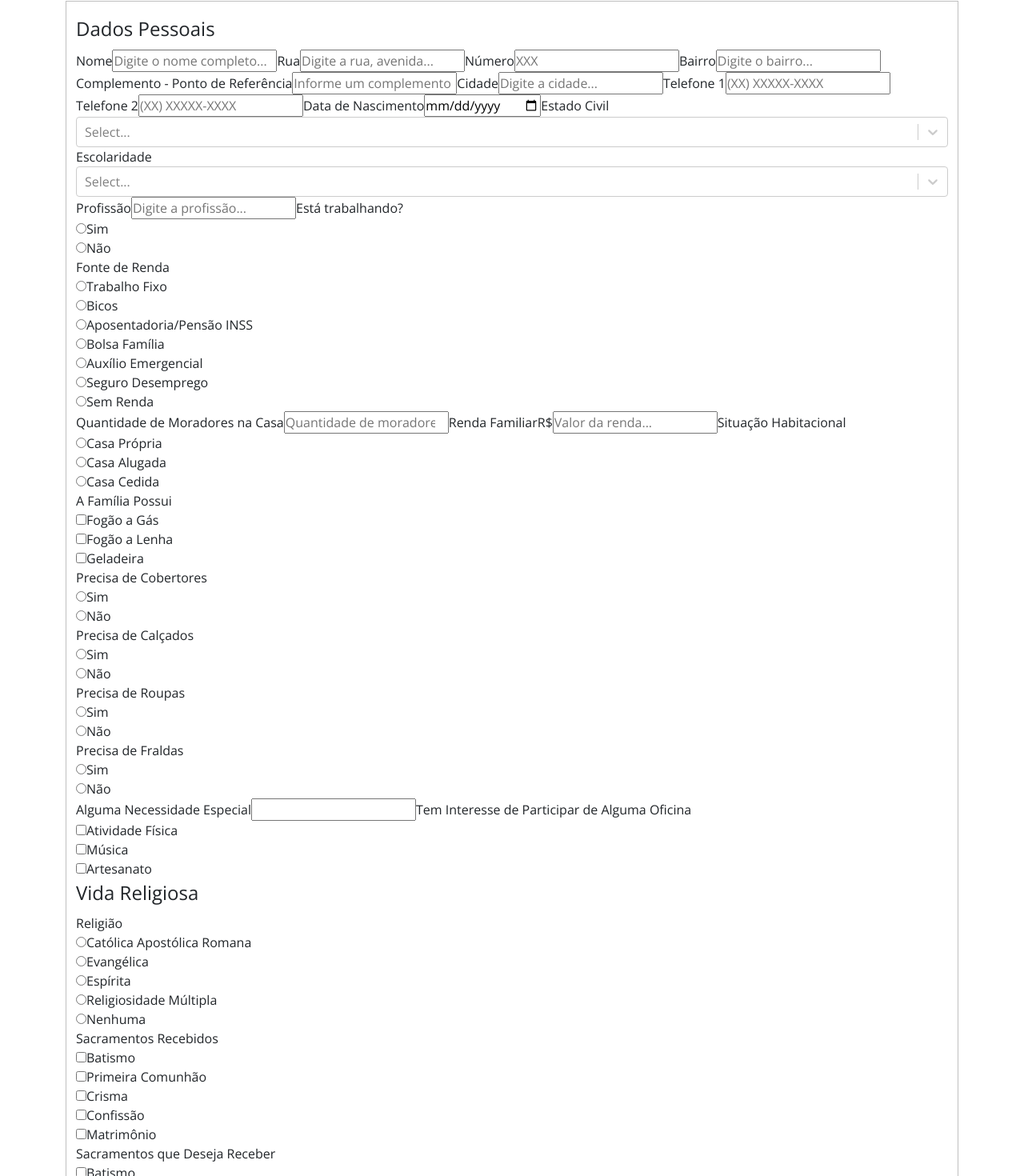
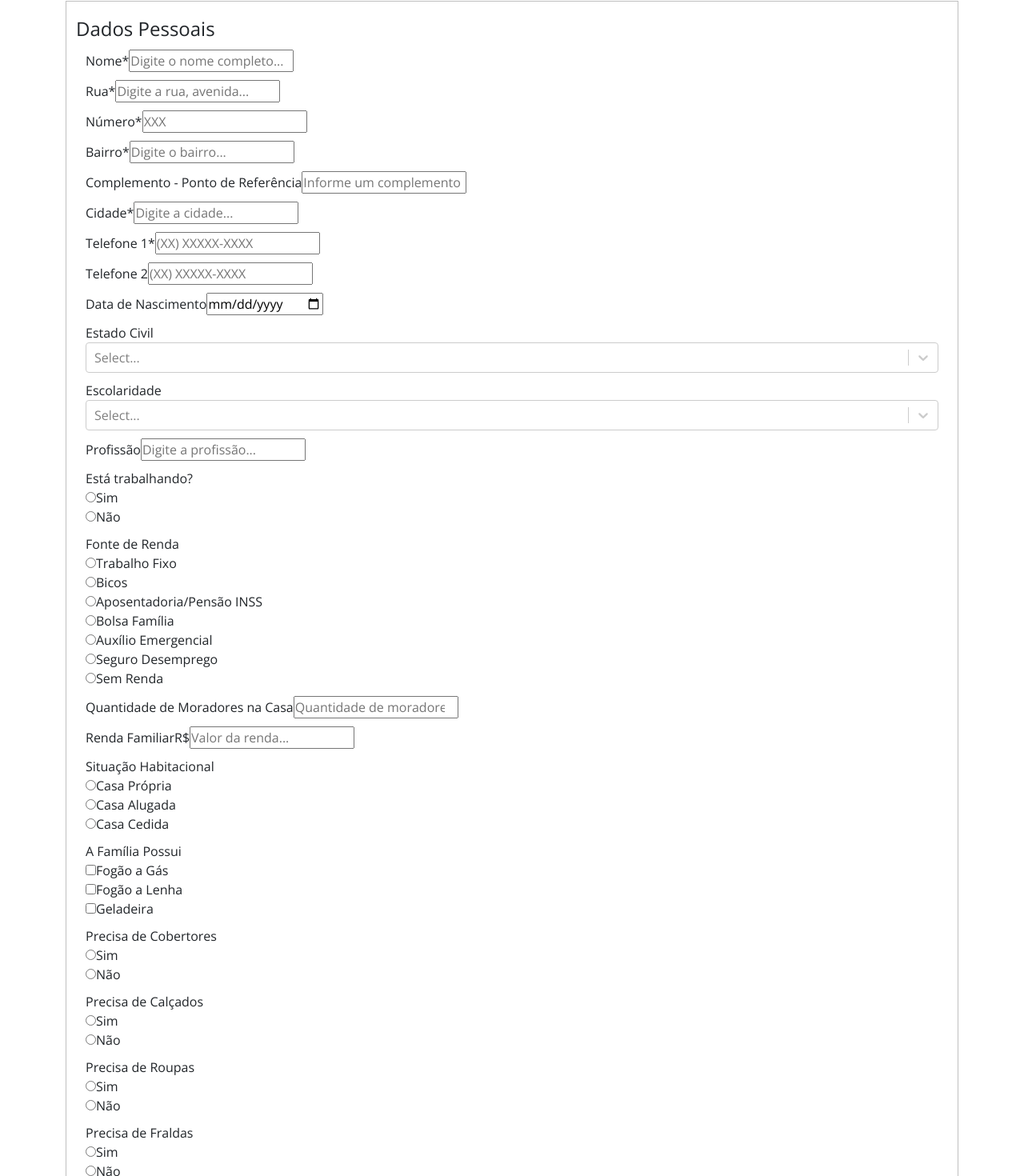
Before and after one commit to FabricioCruzz/Projeto-Bom-Samaritano-v2, a React (Create React App) app: page /cadastros/cadastrar in a window 1280 px wide. Shown: the part 133-1603 px from the top of the page at 80% size. Built offline with nearby package versions, Linux system fonts and the light colour scheme.

Commit message:
Implementando validações nos campos do cadastro

```diff
--- a/package.json
+++ b/package.json
@@ -21,7 +21,8 @@
     "react-select": "^5.7.0",
     "sass": "^1.57.1",
     "sort-by": "^1.2.0",
-    "web-vitals": "^2.1.4"
+    "web-vitals": "^2.1.4",
+    "yup": "^0.32.11"
   },
   "scripts": {
     "start": "react-scripts start",
--- a/src/components/cadastros/cadastrarFamilias/CadastroFamilias.js
+++ b/src/components/cadastros/cadastrarFamilias/CadastroFamilias.js
@@ -1,11 +1,14 @@
 import React from 'react'
 import './CadastroFamilias.scss'
 import { Container } from 'react-bootstrap'
-import { Formik, Field, Form } from 'formik'
+import { Formik, Field, Form, ErrorMessage } from 'formik'
 import CustomSelect from '../../customSelect/CustomSelect'
 import CustomRadioButton from '../../customRadioButton/CustomRadioButtons'
 import CustomCheckbox from '../../customCheckbox/CustomCheckbox'
 import AdditionalInput from '../../inputs/AdditionalInput'
+import * as Yup from 'yup'
+import { phoneNumber } from '../../../utils/validations'
+
 
 // Exportar de um arquivo separado???
 const optionsMaritalStatus = [
@@ -92,6 +95,43 @@ const optionsChurchActivity = [
     { value: 'fazendo-oracoes-em-casa', label: 'Fazendo suas orações em casa' },
 ]
 
+const errorMessages = {
+    fieldReq: 'Campo requerido!',
+    phoneInvalid: 'O telefone deve estar no formato (99) 99999-9999',
+}
+
+const validationSchema = Yup.object().shape({
+
+    completeName: Yup.string().required(errorMessages.fieldReq),
+    street: Yup.string().required(errorMessages.fieldReq),
+    houseNumber: Yup.number().required(errorMessages.fieldReq),
+    district: Yup.string().required(errorMessages.fieldReq),
+    city: Yup.string().required(errorMessages.fieldReq),
+    phone1: Yup.string().matches(phoneNumber, errorMessages.phoneInvalid).required(errorMessages.fieldReq),
+    // birthDate: '',
+    // maritalStatus: '',
+    // schoolLevel: '',
+    // occupation: '',
+    // isWorking: '',
+    // srcIncome: '',
+    // numberOfResidents: '',
+    // familyIncome: '',
+    // housingSituation: '',
+    // appliances: [],
+    // needBlankets: '',
+    // needShoes: { answer: '', number: '' },
+    // needClothes: { answer: '', pantsNumber: '', tShirtCoatSize: '' },
+    // needDiapers: { answer: '', size: '' },
+    // specialNeed: '',
+    // workshop: [],
+    // religion: '',
+    // receivedSacraments: [],
+    // wishReceiveSacraments: [],
+    // attendanceMass: '',
+    // churchActivity: [],
+    // memberPastoralsMovements: { answer: '', which: '' },
+})
+
 const CadastroFamilias = () =>{
 
     return (
@@ -99,6 +139,7 @@ const CadastroFamilias = () =>{
             <h2 className="pbs-title-h2">Cadastrar Família</h2>
             <Container className="container-form">
                 <Formik
+                validationSchema={ validationSchema }
                  initialValues= {{
                     completeName: '',
                     street: '',
@@ -137,12 +178,13 @@ const CadastroFamilias = () =>{
                 }}
                 >
                     {
-                        ({values}) => (
-                            <Form>
+                        ({ values, errors }) => (
+                            <Form className="cds-form">
                                 <fieldset>
                                     <legend>Dados Pessoais</legend>
 
-                                    <label htmlFor="completeName">Nome</label>
+                                    <Container>
+                                        <label htmlFor="completeName">Nome*</label>
                                         <Field
                                         type="text"
                                         id="completeName"
@@ -150,7 +192,11 @@ const CadastroFamilias = () =>{
                                         placeholder="Digite o nome completo..."
                                         />
 
-                                    <label htmlFor="street">Rua</label>
+                                        <ErrorMessage component="div" className="errorMsg" name="completeName"/>
+                                    </Container>
+
+                                    <Container>
+                                        <label htmlFor="street">Rua*</label>
                                         <Field
                                         type="text"
                                         id="street"
@@ -158,7 +204,12 @@ const CadastroFamilias = () =>{
                                         placeholder="Digite a rua, avenida..."
                                         />
 
-                                    <label htmlFor="houseNumber">Número</label>
+                                        <ErrorMessage component="div" className="errorMsg" name="street"/>
+                                    </Container>
+
+
+                                    <Container>
+                                        <label htmlFor="houseNumber">Número*</label>
                                         <Field
                                         type="text"
                                         id="houseNumber"
@@ -166,7 +217,11 @@ const CadastroFamilias = () =>{
                                         placeholder="XXX"
                                         />
 
-                                    <label htmlFor="district">Bairro</label>
+                                        <ErrorMessage component="div" className="errorMsg" name="houseNumber"/>
+                                    </Container>
+
+                                    <Container>
+                                        <label htmlFor="district">Bairro*</label>
                                         <Field
                                         type="text"
                                         id="district"
@@ -174,6 +229,10 @@ const CadastroFamilias = () =>{
                                         placeholder="Digite o bairro..."
                                         />
 
+                                        <ErrorMessage component="div" className="errorMsg" name="district"/>
+                                    </Container>
+
+                                    <Container>
                                         <label htmlFor="addressComplement">Complemento - Ponto de Referência</label>
                                         <Field
                                         type="text"
@@ -181,38 +240,51 @@ const CadastroFamilias = () =>{
                                         name="addressComplement"
                                         placeholder="Informe um complemento ou ponto de referência..."
                                         />
+                                    </Container>
 
-                                    <label htmlFor="city">Cidade</label>
+                                    <Container>
+                                        <label htmlFor="city">Cidade*</label>
                                         <Field
                                         type="text"
                                         id="city"
                                         name="city"
                                         placeholder="Digite a cidade..."
                                         />
+                                        <ErrorMessage component="div" className="errorMsg" name="city"/>
+                                    </Container>
 
-                                    <label htmlFor="phone1">Telefone 1</label>
+                                    <Container>
+                                        <label htmlFor="phone1">Telefone 1*</label>
                                         <Field
-                                    type="text"
+                                        type="tel"
                                         id="phone1"
                                         name="phone1"
                                         placeholder="(XX) XXXXX-XXXX"
                                         />
+                                        <ErrorMessage component="div" className="errorMsg" name="phone1"/>
+                                    </Container>
 
+                                    <Container>
                                         <label htmlFor="phone2">Telefone 2</label>
                                         <Field
-                                    type="text"
+                                        type="tel"
                                         id="phone2"
                                         name="phone2"
                                         placeholder="(XX) XXXXX-XXXX"
                                         />
+                                    </Container>
 
+                                    <Container>
                                         <label htmlFor="birthDate">Data de Nascimento</label>
                                         <Field
                                         type="date"
                                         id="birthDate"
                                         name="birthDate"
                                         />
+                                        <ErrorMessage component="div" className="errorMsg" name="birthDate"/>
+                                    </Container>
 
+                                    <Container>
                                         <label htmlFor="maritalStatus">Estado Civil</label>
                                         <Field
                                         name="maritalStatus"
@@ -220,7 +292,9 @@ const CadastroFamilias = () =>{
                                         component={ CustomSelect }
                                         options={ optionsMaritalStatus }
                                         />
+                                    </Container>
 
+                                    <Container>
                                         <label htmlFor="schoolLevel">Escolaridade</label>
                                         <Field
                                         name="schoolLevel"
@@ -228,7 +302,9 @@ const CadastroFamilias = () =>{
                                         component={ CustomSelect }
                                         options={ optionsSchoolLevel }
                                         />
+                                    </Container>
 
+                                    <Container>
                                         <label htmlFor="occupation">Profissão</label>
                                         <Field
                                         type="text"
@@ -236,7 +312,9 @@ const CadastroFamilias = () =>{
                                         name="occupation"
                                         placeholder="Digite a profissão..."
                                         />
+                                    </Container>
 
+                                    <Container>
                                         <label htmlFor="isWorking">Está trabalhando?</label>
                                         <Field
                                         component={ CustomRadioButton }
@@ -244,7 +322,9 @@ const CadastroFamilias = () =>{
                                         name="isWorking"
                                         options={ optionsYesOrNo }
                                         />
+                                    </Container>
 
+                                    <Container>
                                         <label htmlFor="srcIncome">Fonte de Renda</label>
                                         <Field
                                         component={ CustomRadioButton }
@@ -252,7 +332,9 @@ const CadastroFamilias = () =>{
                                         name="srcIncome"
                                         options={ optionsSrcIncome }
                                         />
+                                    </Container>
 
+                                    <Container>
                                         <label htmlFor="numberOfResidents">Quantidade de Moradores na Casa</label>
                                         <Field
                                         type="number"
@@ -260,7 +342,9 @@ const CadastroFamilias = () =>{
                                         name="numberOfResidents"
                                         placeholder="Quantidade de moradores..."
                                         />
+                                    </Container>
 
+                                    <Container>
                                         <label htmlFor="familyIncome">Renda Familiar</label>
                                         <label htmlFor="familyIncome">
                                             R$
@@ -271,7 +355,9 @@ const CadastroFamilias = () =>{
                                             placeholder="Valor da renda..."
                                             />
                                         </label>
+                                    </Container>
 
+                                    <Container>
                                         <label htmlFor="housingSituation">Situação Habitacional</label>
                                         <Field
                                         component={ CustomRadioButton }
@@ -279,7 +365,9 @@ const CadastroFamilias = () =>{
                                         name="housingSituation"
                                         options={ optionsHousingSituation }
                                         />
+                                    </Container>
 
+                                    <Container>
                                         <label htmlFor="appliances">A Família Possui</label>
                                         <Field
                                         component={ CustomCheckbox }
@@ -287,7 +375,9 @@ const CadastroFamilias = () =>{
                                         name="appliances"
                                         options={ optionsAppliances }
                                         />
+                                    </Container>
 
+                                    <Container>
                                         <label htmlFor="needBlankets">Precisa de Cobertores</label>
                                         <Field
                                         component={ CustomRadioButton }
@@ -295,7 +385,9 @@ const CadastroFamilias = () =>{
                                         name="needBlankets"
                                         options={ optionsYesOrNo }
                                         />
+                                    </Container>
 
+                                    <Container>
                                         <label htmlFor="needShoes.answer">Precisa de Calçados</label>
                                         <Field
                                         component={ CustomRadioButton }
@@ -316,7 +408,9 @@ const CadastroFamilias = () =>{
                                         />
                                         : ""
                                     }
+                                    </Container>
 
+                                    <Container>
                                         <label htmlFor="needClothes.answer">Precisa de Roupas</label>
                                         <Field
                                         component={ CustomRadioButton }
@@ -346,7 +440,9 @@ const CadastroFamilias = () =>{
                                             </div>
                                             : ""
                                         }
+                                    </Container>
 
+                                    <Container>
                                         <label htmlFor="needDiapers.answer">Precisa de Fraldas</label>
                                         <Field
                                         component={ CustomRadioButton }
@@ -366,14 +462,18 @@ const CadastroFamilias = () =>{
                                         />
                                         : ""
                                         }
+                                    </Container>
 
+                                    <Container>
                                         <label htmlFor="specialNeed">Alguma Necessidade Especial</label>
                                         <Field
                                         type="text-area"
                                         id="specialNeed"
                                         name="specialNeed"
                                         />
+                                    </Container>
 
+                                    <Container>
                                         <label htmlFor="workshop">Tem Interesse de Participar de Alguma Oficina</label>
                                         <Field
                                         component={ CustomCheckbox }
@@ -381,12 +481,14 @@ const CadastroFamilias = () =>{
                                         name="workshop"
                                         options={ optionsWorkshop }
                                         />
+                                    </Container>
 
                                 </fieldset>
 
                                 <fieldset>
                                     <legend>Vida Religiosa</legend>
 
+                                    <Container>
                                         <label htmlFor="religion">Religião</label>
                                         <Field
                                         component={ CustomRadioButton }
@@ -394,7 +496,9 @@ const CadastroFamilias = () =>{
                                         name="religion"
                                         options={ optionsReligion }
                                         />
+                                    </Container>
 
+                                    <Container>
                                         <label htmlFor="receivedSacraments">Sacramentos Recebidos</label>
                                         <Field
                                         component={ CustomCheckbox }
@@ -402,7 +506,9 @@ const CadastroFamilias = () =>{
                                         name="receivedSacraments"
                                         options={ optionsSacraments }
                                         />
+                                    </Container>
 
+                                    <Container>
                                         <label htmlFor="wishReceiveSacraments">Sacramentos que Deseja Receber</label>
                                         <Field
                                         component={ CustomCheckbox }
@@ -410,7 +516,9 @@ const CadastroFamilias = () =>{
                                         name="wishReceiveSacraments"
                                         options={ optionsSacraments }
                                         />
+                                    </Container>
 
+                                    <Container>
                                         <label htmlFor="attendanceMass">Qual a frequência nas Missas</label>
                                         <Field
                                         component={ CustomRadioButton }
@@ -418,7 +526,9 @@ const CadastroFamilias = () =>{
                                         name="attendanceMass"
                                         options={ optionsAttendanceMass }
                                         />
+                                    </Container>
 
+                                    <Container>
                                         <label htmlFor="churchActivity">Participação na Igreja</label>
                                         <Field
                                         component={ CustomCheckbox }
@@ -426,7 +536,9 @@ const CadastroFamilias = () =>{
                                         name="churchActivity"
                                         options={ optionsChurchActivity }
                                         />
+                                    </Container>
 
+                                    <Container>
                                         <label htmlFor="memberPastoralsMovements.answer">Participa de Pastoral/Movimento na Igreja</label>
                                         <Field
                                         component={ CustomRadioButton }
@@ -446,6 +558,7 @@ const CadastroFamilias = () =>{
                                         />
                                         : ""
                                         }
+                                    </Container>
 
 
                                     {/* TODO: Continuar implementando o fomulário */
--- a/src/components/cadastros/cadastrarFamilias/CadastroFamilias.scss
+++ b/src/components/cadastros/cadastrarFamilias/CadastroFamilias.scss
@@ -0,0 +1,7 @@
+.cds-form > fieldset >.container {
+    margin: 10px auto;
+}
+
+.errorMsg {
+    color: red;
+}
--- /dev/null
+++ b/src/utils/validations.js
@@ -0,0 +1 @@
+export const phoneNumber = /\([1-9]{2}\) 9[1-9]\d{3}-\d{3}/
```
Also changed, not shown: 1 other file (tests, documents, lock files or other folders). Lines whose indentation alone changed are shown as unchanged.
